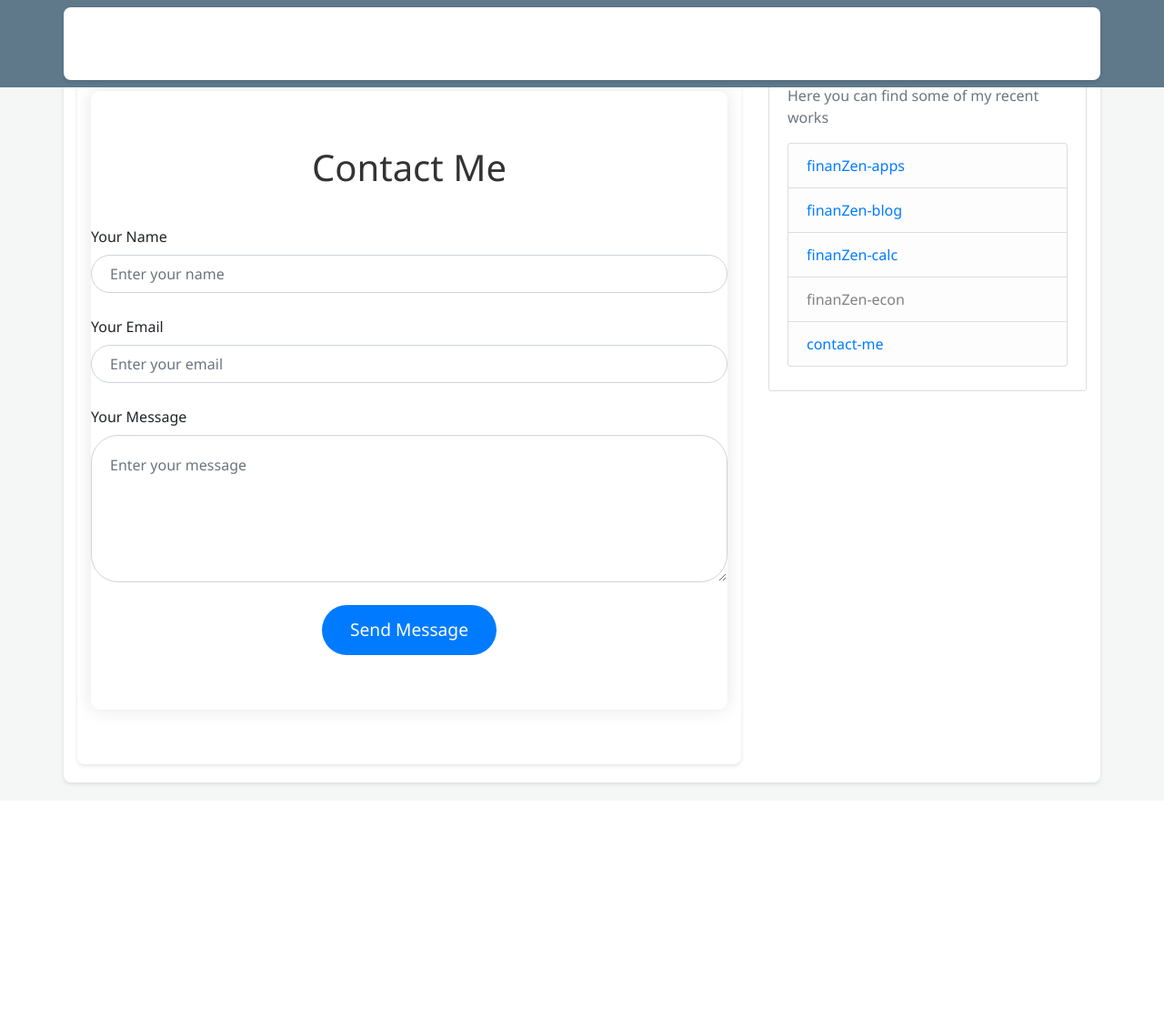
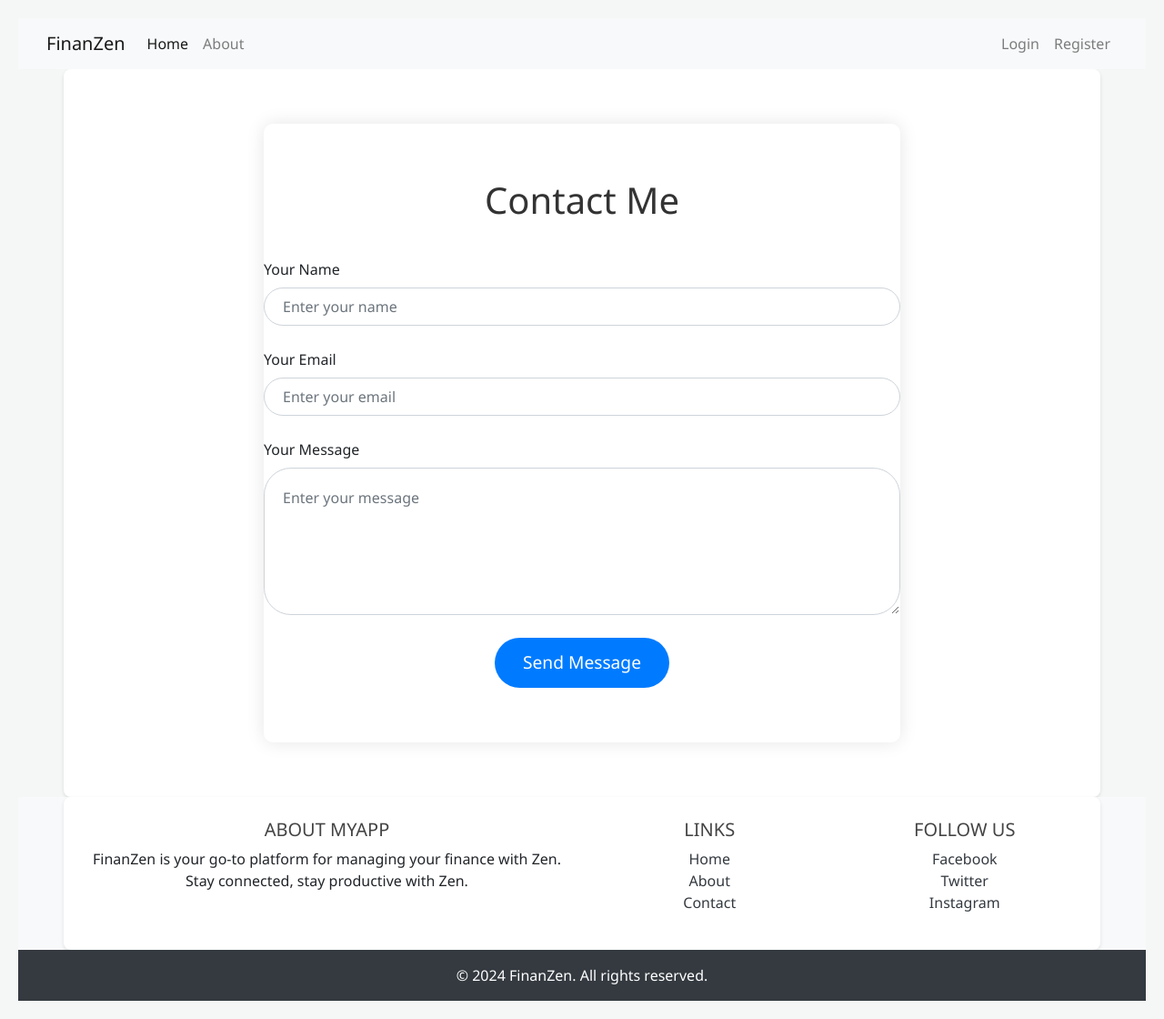
Before and after one commit to rubutar/finanZen, a Flask app: page /about in a window 1280 px wide. Shown: the whole page at 91% size. Before the commit the page ends 865 px from the top, so only its background shows below. Run offline with Flask 3, Linux system fonts and the light colour scheme; some libraries are stand-ins or nearby versions.

Commit message:
renew web

```diff
--- a/finanzen/templates/layout.html
+++ b/finanzen/templates/layout.html
@@ -1,12 +1,11 @@
 <!DOCTYPE html>
-<html>
+<html lang="en">
 <head>
-        <!-- Required meta tags -->
-        <meta charset="utf-8">
-        <meta name="viewport" content="width=device-width, initial-scale=1">
-
+    <meta charset="UTF-8">
+    <meta name="viewport" content="width=device-width, initial-scale=1.0">
+    <title>Bootstrap Layout with Footer</title>
     <!-- Bootstrap CSS -->
-        <link href="https://cdn.jsdelivr.net/npm/bootstrap@5.0.2/dist/css/bootstrap.min.css" rel="stylesheet" integrity="sha384-EVSTQN3/azprG1Anm3QDgpJLIm9Nao0Yz1ztcQTwFspd3yD65VohhpuuCOmLASjC" crossorigin="anonymous">
+    <link href="https://cdn.jsdelivr.net/npm/bootstrap@5.3.0-alpha1/dist/css/bootstrap.min.css" rel="stylesheet">
     <link rel="stylesheet" type="text/css" href="{{ url_for('static', filename='main.css') }}">
 
 
@@ -15,78 +14,94 @@
     {% else %}
         <title>Finanzen</title>
     {% endif %}
+
 </head>
 <body>
-        <header class="site-header">
-            <nav class="navbar navbar-expand-md navbar-dark bg-steel fixed-top">
-              <div class="container">
-                <a class="navbar-brand mr-4" href="/">Portfolio</a>
-                <button class="navbar-toggler" type="button" data-bs-toggle="collapse" data-bs-target="#navbarToggle" aria-controls="navbarToggle" aria-expanded="false" aria-label="Toggle navigation">
+    <!-- Navigation Bar -->
+    <nav class="navbar navbar-expand-lg navbar-light bg-light">
+        <div class="container-fluid">
+            <!-- Left Header Menu -->
+            <a class="navbar-brand" href="{{ url_for('main.index') }}">FinanZen</a>
+            <button class="navbar-toggler" type="button" data-bs-toggle="collapse" data-bs-target="#navbarNav" aria-controls="navbarNav" aria-expanded="false" aria-label="Toggle navigation">
                 <span class="navbar-toggler-icon"></span>
             </button>
-                <div class="collapse navbar-collapse" id="navbarToggle">
-                  <div class="navbar-nav mr-auto">
-                    <a class="nav-item nav-link" href="{{ url_for('main.home') }}">Home</a>
-                    <a class="nav-item nav-link" href="{{ url_for('main.about') }}">About</a>
+            <div class="collapse navbar-collapse" id="navbarNav">
+                <ul class="navbar-nav me-auto">
+                    <li class="nav-item">
+                        <a class="nav-link active" aria-current="page" href="{{ url_for('main.home') }}">Home</a>
+                    </li>
+                    <li class="nav-item">
+                        <a class="nav-link" href="{{ url_for('main.about') }}">About</a>
+                    </li>
+                </ul>
+                <!-- Right Login/Register Buttons -->
+
+              {% if current_user.is_authenticated %}
+                <ul class="navbar-nav ms-auto">
+                    <li class="nav-item">
+                        <a class="nav-link" href="{{ url_for('posts.new_post') }}">New Post</a>
+                    </li>
+                    <li class="nav-item">
+                        <a class="nav-link" href="{{ url_for('users.account') }}">Account</a>
+                    </li>
+                    <li class="nav-item">
+                        <a class="nav-link" href="{{ url_for('users.logout') }}">Logout</a>
+                    </li>
+                </ul>
+                {% else %}
+                <ul class="navbar-nav ms-auto">
+                    <li class="nav-item">
+                        <a class="nav-link" href="{{ url_for('users.login') }}">Login</a>
+                    </li>
+                    <li class="nav-item">
+                        <a class="nav-link" href="{{ url_for('users.register') }}">Register</a>
+                    </li>
+                </ul>
+                {% endif %}
+
             </div>
-                  <!-- Navbar Right Side -->
-                  <div class="navbar-nav">
-                    {% if current_user.is_authenticated %}
-                    <a class="nav-item nav-link" href="{{ url_for('posts.new_post') }}">New Post</a>
-                    <a class="nav-item nav-link" href="{{ url_for('users.account') }}">Account</a>
-                    <a class="nav-item nav-link" href="{{ url_for('users.logout') }}">Logout</a>
-                    {% else %}
-                    <a class="nav-item nav-link" href="{{ url_for('users.login') }}">Login</a>
-                    <a class="nav-item nav-link" href="{{ url_for('users.register') }}">Register</a>
-                    {% endif %}
+        </div>
+    </nav>
+
+    {% block content %}{% endblock %}
+
+    <!-- Footer -->
+    <footer class="bg-light text-center text-lg-start mt-auto">
+        <div class="container p-4">
+            <div class="row">
+                <div class="col-lg-6 col-md-12 mb-4 mb-md-0">
+                    <h5 class="text-uppercase">About MyApp</h5>
+                    <p>
+                        FinanZen is your go-to platform for managing your finance with Zen. Stay connected, stay productive with Zen.
+                    </p>
+                </div>
+
+                <div class="col-lg-3 col-md-6 mb-4 mb-md-0">
+                    <h5 class="text-uppercase">Links</h5>
+                    <ul class="list-unstyled mb-0">
+                        <li><a href="#" class="text-dark">Home</a></li>
+                        <li><a href="#" class="text-dark">About</a></li>
+                        <li><a href="#" class="text-dark">Contact</a></li>
+                    </ul>
+                </div>
+
+                <div class="col-lg-3 col-md-6 mb-4 mb-md-0">
+                    <h5 class="text-uppercase">Follow Us</h5>
+                    <ul class="list-unstyled">
+                        <li><a href="#" class="text-dark">Facebook</a></li>
+                        <li><a href="#" class="text-dark">Twitter</a></li>
+                        <li><a href="#" class="text-dark">Instagram</a></li>
+                    </ul>
                 </div>
             </div>
         </div>
-            </nav>
-        </header>
 
-        <main role="main" class="container">
-        <div class="row">
-            <div class="col-md-8">
-            {% with messages = get_flashed_messages(with_categories=true) %}
-                {% if messages %}
-                    {% for category, message in messages %}
-                        <div class="alert alert-{{ category }}">
-                            {{ message }}
+        <div class="text-center p-3 bg-dark text-white">
+            © 2024 FinanZen. All rights reserved.
         </div>
-                    {% endfor %}
-                {% endif %}
-            {% endwith %}
-            {% block content %}{% endblock %}
-            </div>
-            <div class="col-md-4">
-            <div class="content-section">
-                <h3>Latest works</h3>
-                <p class='text-muted'>Here you can find some of my recent works
-                <ul class="list-group">
-                    <li class="list-group-item list-group-item-light"> <a href="{{ url_for('users.login') }}">finanZen-apps</a></li>
-                    <li class="list-group-item list-group-item-light"> <a href="{{ url_for('posts.new_post') }}">finanZen-blog</a></li>
-                    <li class="list-group-item list-group-item-light"> <a href="{{ url_for('assets.calc') }}">finanZen-calc</a></li>
-                    <li class="list-group-item list-group-item-light">finanZen-econ</li>
-                    <li class="list-group-item list-group-item-light"><a href="{{ url_for('main.about') }}">contact-me</a></li>
-                </ul>
-                </p>
-            </div>
-            </div>
-        </div>
-        </main>
+    </footer>
 
-
-            <!-- Optional JavaScript; choose one of the two! -->
-
-            <!-- Option 1: Bootstrap Bundle with Popper -->
-            <script src="https://cdn.jsdelivr.net/npm/bootstrap@5.0.2/dist/js/bootstrap.bundle.min.js" integrity="sha384-MrcW6ZMFYlzcLA8Nl+NtUVF0sA7MsXsP1UyJoMp4YLEuNSfAP+JcXn/tWtIaxVXM" crossorigin="anonymous"></script>
-
-            <!-- Option 2: Separate Popper and Bootstrap JS -->
-            <!--
-            <script src="https://cdn.jsdelivr.net/npm/@popperjs/core@2.9.2/dist/umd/popper.min.js" integrity="sha384-IQsoLXl5PILFhosVNubq5LC7Qb9DXgDA9i+tQ8Zj3iwWAwPtgFTxbJ8NT4GN1R8p" crossorigin="anonymous"></script>
-            <script src="https://cdn.jsdelivr.net/npm/bootstrap@5.0.2/dist/js/bootstrap.min.js" integrity="sha384-cVKIPhGWiC2Al4u+LWgxfKTRIcfu0JTxR+EQDz/bgldoEyl4H0zUF0QKbrJ0EcQF" crossorigin="anonymous"></script>
-            -->
-
+    <!-- Bootstrap JS -->
+    <script src="https://cdn.jsdelivr.net/npm/bootstrap@5.3.0-alpha1/dist/js/bootstrap.bundle.min.js"></script>
 </body>
 </html>
```
Also changed, not shown: finanzen/templates/bulayout.html (added, +93 -0 lines), finanzen/templates/index.html (+19 -11 lines), instance/site.db. Lines whose indentation alone changed are shown as unchanged.
